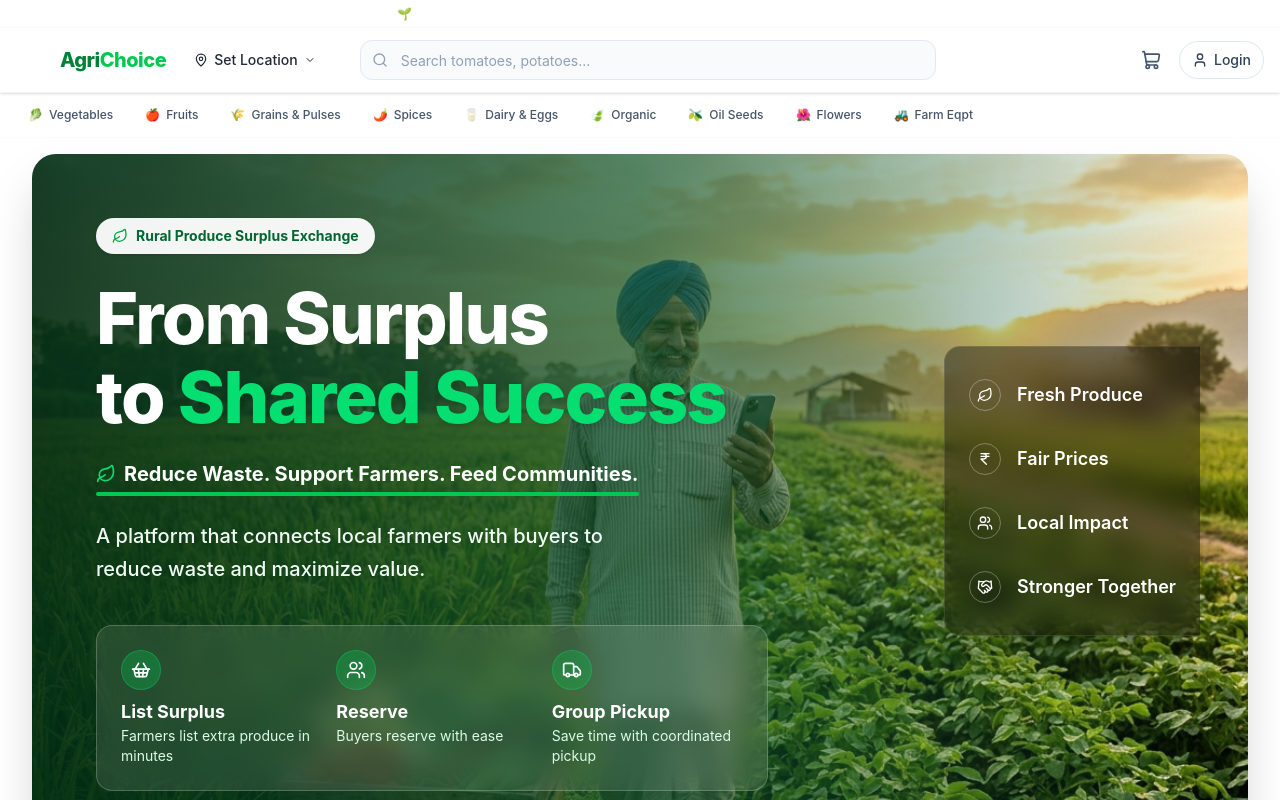
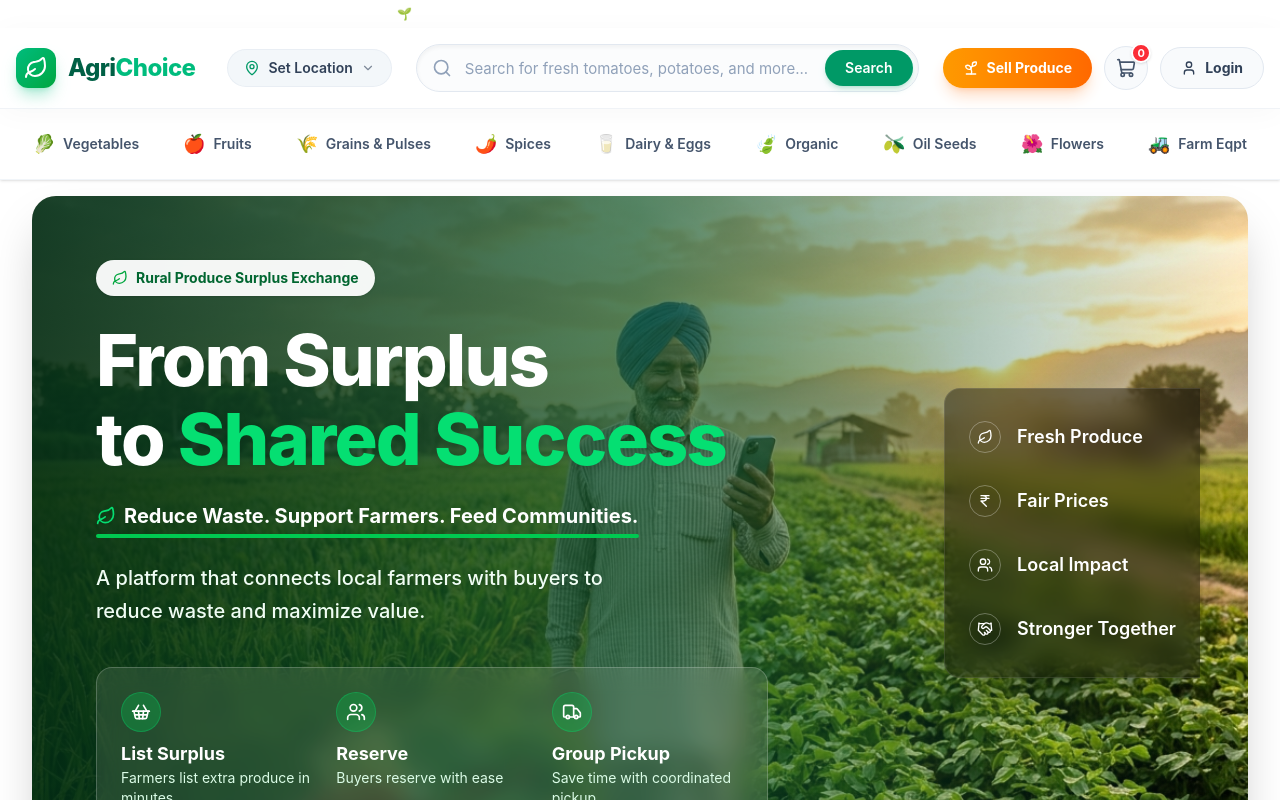
Before and after one commit to Sosanka/Hackathone-Frontend, a React (Vite) app: page /home in a window 1280 px wide. Shown: the top 800 px of the page. Built offline with nearby package versions, Linux system fonts and the light colour scheme.

Commit message:
improve navbar

```diff
--- a/src/pages/Home.jsx
+++ b/src/pages/Home.jsx
@@ -42,69 +42,74 @@ export default function Home() {
       </div>
 
       {/* Header / Navbar */}
-      <header className="sticky top-0 z-50 bg-white border-b border-slate-100 shadow-sm">
+      <header className="sticky top-0 z-50 bg-white/80 backdrop-blur-xl border-b border-slate-200/50 shadow-[0_4px_30px_rgba(0,0,0,0.03)] transition-all duration-300">
         <div className="mx-auto max-w-7xl px-4">
-          <div className="flex h-16 items-center gap-2 sm:gap-4">
+          <div className="flex h-20 items-center gap-3 sm:gap-6">
 
             {/* Logo */}
-            <Link className="flex items-center gap-1.5 sm:gap-2 shrink-0" to="/">
-              <div className="w-8 h-8 sm:w-9 sm:h-9 bg-leaf-600 rounded-full flex items-center justify-center text-white font-bold">
-                <Leaf className="w-5 h-5" />
+            <Link className="flex items-center gap-2 sm:gap-3 shrink-0 group" to="/">
+              <div className="w-10 h-10 bg-gradient-to-br from-emerald-500 to-green-600 rounded-xl flex items-center justify-center text-white font-bold shadow-lg shadow-emerald-500/30 group-hover:scale-105 transition-transform duration-300">
+                <Leaf className="w-6 h-6" />
               </div>
-              <div>
-                <span className="text-lg sm:text-xl font-extrabold text-leaf-800 tracking-tight text-green-700">Agri</span>
-                <span className="text-lg sm:text-xl font-extrabold text-leaf-600 tracking-tight text-green-500">Choice</span>
+              <div className="hidden sm:block">
+                <span className="text-2xl font-extrabold tracking-tight text-emerald-800">Agri</span>
+                <span className="text-2xl font-extrabold tracking-tight text-emerald-500">Choice</span>
               </div>
             </Link>
 
             {/* Location Selector */}
-            <div className="shrink-0 hidden md:block">
-              <button className="flex items-center gap-1 sm:gap-1.5 rounded-full bg-leaf-50 px-2 sm:px-3 py-1.5 text-xs sm:text-sm text-leaf-700 hover:bg-leaf-100 transition-colors">
-                <MapPin className="h-3.5 w-3.5" />
-                <span className="font-medium max-w-[72px] sm:max-w-[120px] truncate">Set Location</span>
-                <ChevronDown className="h-3 w-3" />
+            <div className="shrink-0 hidden md:block ml-2">
+              <button className="group flex items-center gap-2 rounded-full bg-slate-100/80 hover:bg-emerald-50 border border-slate-200/60 hover:border-emerald-200 px-4 py-2 text-sm text-slate-700 hover:text-emerald-700 transition-all duration-300">
+                <MapPin className="h-4 w-4 text-emerald-600 group-hover:animate-bounce" />
+                <span className="font-semibold max-w-[140px] truncate">Set Location</span>
+                <ChevronDown className="h-3.5 w-3.5 opacity-60" />
               </button>
             </div>
 
             {/* Search Bar */}
-            <div className="flex-1 max-w-xl hidden md:block ml-4">
-              <form className="relative" onSubmit={handleSearch}>
-                <Search className="absolute left-3 top-1/2 -translate-y-1/2 h-4 w-4 text-slate-400" />
+            <div className="flex-1 max-w-2xl hidden md:block ml-auto mr-auto">
+              <form className="relative group" onSubmit={handleSearch}>
+                <div className="absolute inset-y-0 left-0 flex items-center pl-4 pointer-events-none">
+                  <Search className="h-5 w-5 text-slate-400 group-focus-within:text-emerald-500 transition-colors" />
+                </div>
                 <input
                   type="text"
-                  placeholder="Search tomatoes, potatoes..."
-                  className="w-full h-10 rounded-xl border border-slate-200 bg-slate-50 pl-10 pr-4 text-sm outline-none transition-all focus:border-leaf focus:ring-2 focus:ring-leaf/10 focus:bg-white placeholder:text-slate-400"
+                  placeholder="Search for fresh tomatoes, potatoes, and more..."
+                  className="w-full h-12 rounded-full border border-slate-200 bg-slate-50/50 pl-12 pr-24 text-[15px] outline-none transition-all duration-300 focus:border-emerald-400 focus:ring-4 focus:ring-emerald-500/10 focus:bg-white placeholder:text-slate-400 shadow-inner"
                   value={searchQuery}
                   onChange={(e) => setSearchQuery(e.target.value)}
                 />
+                <button type="submit" className="absolute right-1.5 top-1.5 bottom-1.5 bg-emerald-600 hover:bg-emerald-700 text-white rounded-full px-5 font-semibold text-sm transition-colors shadow-md shadow-emerald-600/20">
+                  Search
+                </button>
               </form>
             </div>
 
             {/* Right Actions */}
-            <div className="flex items-center gap-2 ml-auto">
-              <button className="md:hidden flex items-center justify-center w-10 h-10 rounded-full hover:bg-slate-50">
-                <Search className="h-5 w-5 text-slate-600" />
+            <div className="flex items-center gap-3 shrink-0 ml-auto">
+              <button className="md:hidden flex items-center justify-center w-10 h-10 rounded-full bg-slate-100 text-slate-600 hover:bg-slate-200 transition-colors">
+                <Search className="h-5 w-5" />
               </button>
 
-              <Link className="hidden sm:flex items-center gap-1.5 rounded-full bg-harvest text-white px-4 py-2 text-sm font-semibold hover:bg-harvest-dark transition-colors" to="/sell">
-                <Leaf className="h-4 w-4" />
-                Sell
+              <Link className="hidden sm:flex items-center gap-2 rounded-full bg-gradient-to-r from-amber-500 to-orange-500 text-white px-5 py-2.5 text-sm font-bold hover:from-amber-600 hover:to-orange-600 transition-all duration-300 shadow-lg shadow-orange-500/25 hover:shadow-orange-500/40 hover:-translate-y-0.5" to="/sell">
+                <Sprout className="h-4 w-4" />
+                Sell Produce
               </Link>
 
-              <Link className="relative flex items-center justify-center w-10 h-10 rounded-full hover:bg-slate-50" to="/cart">
-                <ShoppingCart className="h-5 w-5 text-slate-600" />
-                <span className="absolute top-0 right-0 flex items-center justify-center rounded-full bg-harvest text-[10px] font-bold text-white min-w-[18px] h-[18px]">
+              <Link className="relative flex items-center justify-center w-11 h-11 rounded-full bg-slate-50 border border-slate-200 hover:bg-emerald-50 hover:border-emerald-200 hover:text-emerald-600 text-slate-600 transition-all duration-300" to="/cart">
+                <ShoppingCart className="h-5 w-5" />
+                <span className="absolute -top-1 -right-1 flex items-center justify-center rounded-full bg-red-500 text-[11px] font-bold text-white min-w-[20px] h-[20px] shadow-sm border-2 border-white">
                   0
                 </span>
               </Link>
 
-              <Link className="hidden sm:flex items-center gap-1.5 rounded-full border border-slate-200 px-3 py-2 text-sm font-medium text-slate-700 hover:bg-slate-50 transition-colors" to="/login">
+              <Link className="hidden sm:flex items-center gap-2 rounded-full bg-slate-50 border border-slate-200 px-5 py-2.5 text-sm font-bold text-slate-700 hover:bg-slate-100 hover:border-slate-300 transition-all duration-300" to="/login">
                 <User className="h-4 w-4" />
                 Login
               </Link>
 
-              <button className="md:hidden flex items-center justify-center w-10 h-10 rounded-full hover:bg-slate-50">
-                <Menu className="h-5 w-5 text-slate-600" />
+              <button className="md:hidden flex items-center justify-center w-11 h-11 rounded-full bg-slate-50 border border-slate-200 text-slate-600 hover:bg-slate-100 transition-colors">
+                <Menu className="h-5 w-5" />
               </button>
             </div>
           </div>
@@ -114,16 +119,16 @@ export default function Home() {
       <main className="pb-16 lg:pb-0 overflow-x-hidden">
 
         {/* Category Strip */}
-        <div className="border-b border-slate-50 hidden md:block">
+        <div className="bg-white border-b border-slate-100 hidden md:block shadow-sm relative z-40">
           <div className="mx-auto max-w-7xl px-4">
-            <div className="flex items-center gap-2 py-2 overflow-x-auto no-scrollbar">
+            <div className="flex items-center justify-between py-3 overflow-x-auto no-scrollbar gap-2">
               {categories.map((cat, idx) => (
                 <Link
                   key={idx}
-                  className="flex items-center gap-1.5 whitespace-nowrap rounded-full px-3 py-1.5 text-xs font-medium text-slate-600 hover:bg-leaf-50 hover:text-leaf-700 transition-colors"
+                  className="group flex items-center gap-2 whitespace-nowrap rounded-full px-4 py-2 text-sm font-semibold text-slate-600 hover:bg-emerald-50 hover:text-emerald-700 transition-all duration-300 border border-transparent hover:border-emerald-100"
                   to={cat.link}
                 >
-                  <span>{cat.icon}</span>
+                  <span className="text-lg group-hover:scale-110 transition-transform duration-300">{cat.icon}</span>
                   <span>{cat.name}</span>
                 </Link>
               ))}
```
